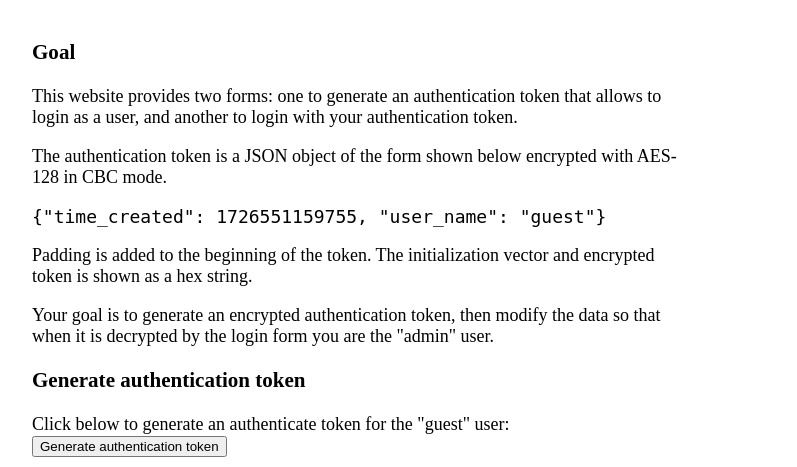
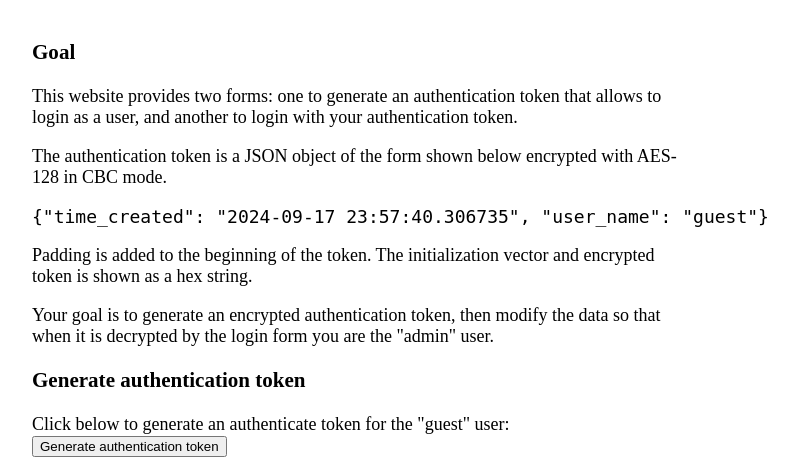
Before and after one commit to michaelfm1211/cbc-noauth, a Flask app: page / in a window 1280 px wide. Shown: the top 467 px of the page, without its empty margins (8-805 px from the left). Run offline with Flask 3, Linux system fonts and the light colour scheme.

Commit message:
add a longer timestamp to make it easier

```diff
--- a/main.py
+++ b/main.py
@@ -1,7 +1,7 @@
 from flask import Flask, render_template, request
 from Crypto.Cipher import AES
 from Crypto.Random import get_random_bytes
-from time import time
+from datetime import datetime
 import json
 
 app = Flask(__name__)
@@ -15,7 +15,7 @@ def index():
 
 @app.route("/genAuthToken", methods=["POST"])
 def genAuthToken():
-    token = {"time_created": int(time()), "user_name": "guest"}
+    token = {"time_created": str(datetime.now()), "user_name": "guest"}
     token_bytes = json.dumps(token).encode()
     len_pad = 16 - len(token_bytes) % 16
     token_bytes = bytes([len_pad]) + b"\0" * (len_pad-1) + token_bytes
--- a/templates/index.html
+++ b/templates/index.html
@@ -23,7 +23,7 @@ body {
 	The authentication token is a JSON object of the form shown below
 	encrypted with AES-128 in CBC mode.
 	</p>
-	<pre><code>{"time_created": 1726551159755, "user_name": "guest"}</code></pre>
+	<pre><code>{"time_created": "2024-09-17 23:57:40.306735", "user_name": "guest"}</code></pre>
 	<p>
 	Padding is added to the beginning of the token. The initialization
 	vector and encrypted token is shown as a hex string.
```
